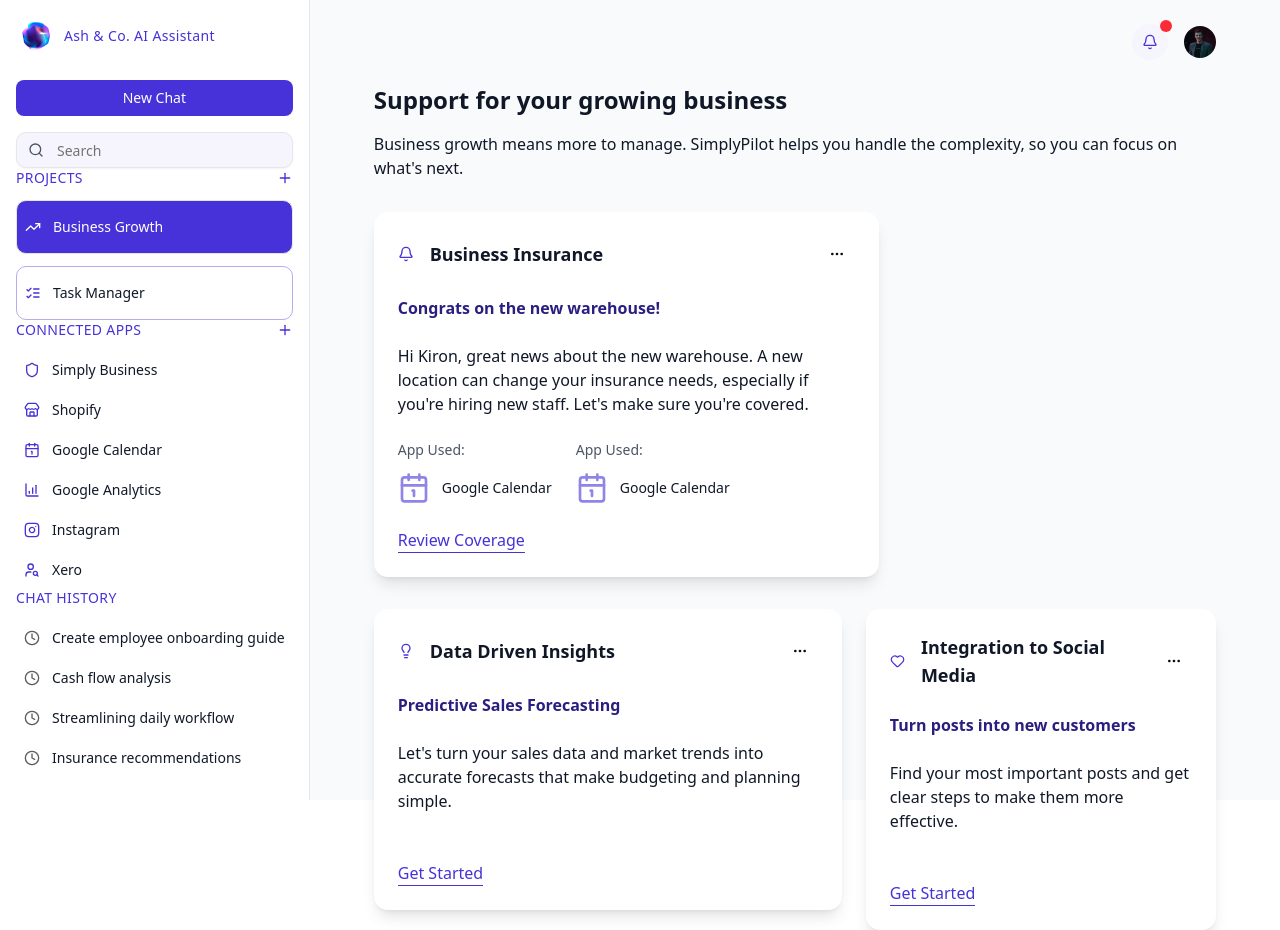
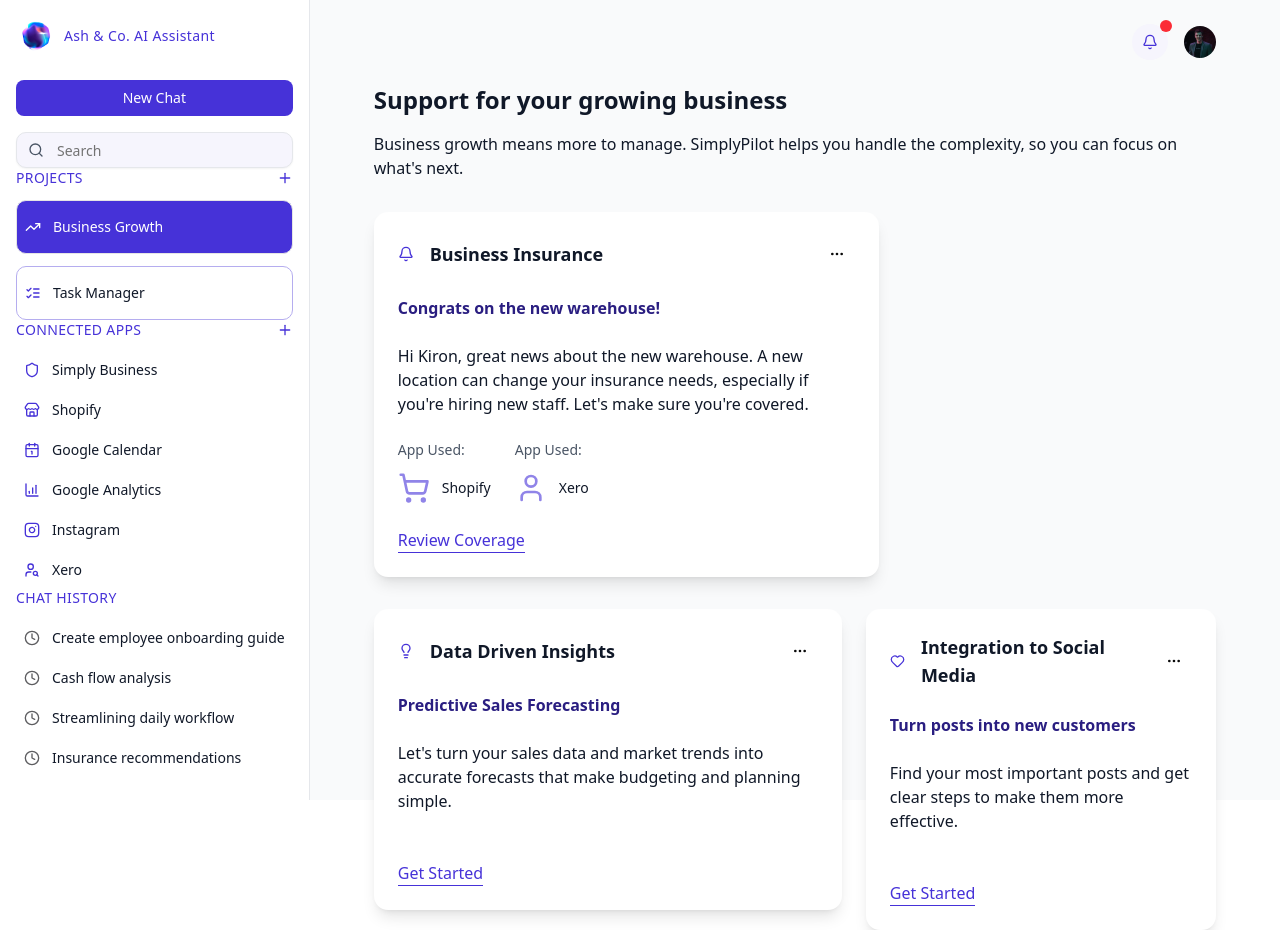
Before and after one commit to jedwards-atl/small-business-copilot-hack, a Next.js app: page /business-growth in a window 1280 px wide. Built offline with nearby package versions, Linux system fonts and the light colour scheme.

Commit message:
Update text used

```diff
--- a/app/(app)/business-growth/page.tsx
+++ b/app/(app)/business-growth/page.tsx
@@ -2,11 +2,12 @@ import { Button } from "@/components/ui/button";
 import { Card, CardHeader, CardTitle, CardContent } from "@/components/ui/card";
 import {
   Bell,
-  Calendar1,
   Heart,
   Lightbulb,
+  User,
   LucideProps,
   MoreHorizontal,
+  ShoppingCart,
 } from "lucide-react";
 import React from "react";
 
@@ -18,8 +19,8 @@ const tiles = [
       "Hi Kiron, great news about the new warehouse. A new location can change your insurance needs, especially if you're hiring new staff. Let's make sure you're covered.",
     icon: Bell,
     appsUsed: [
-      { title: "Google Calendar", icon: Calendar1 },
-      { title: "Google Calendar", icon: Calendar1 },
+      { title: "Shopify", icon: ShoppingCart },
+      { title: "Xero", icon: User },
     ],
     deepDiveText: "Review Coverage",
   },
```
